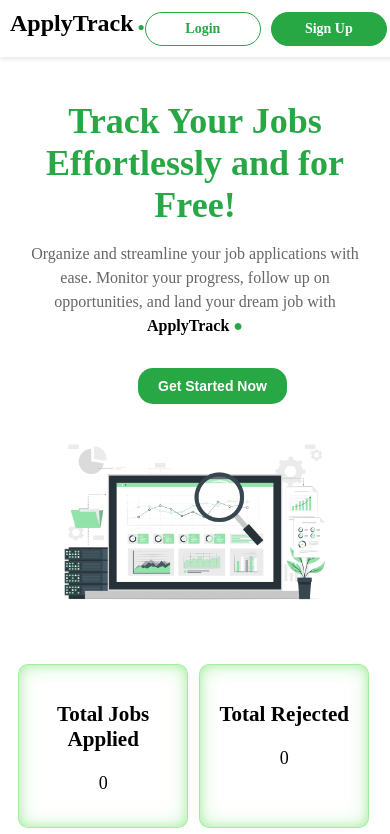
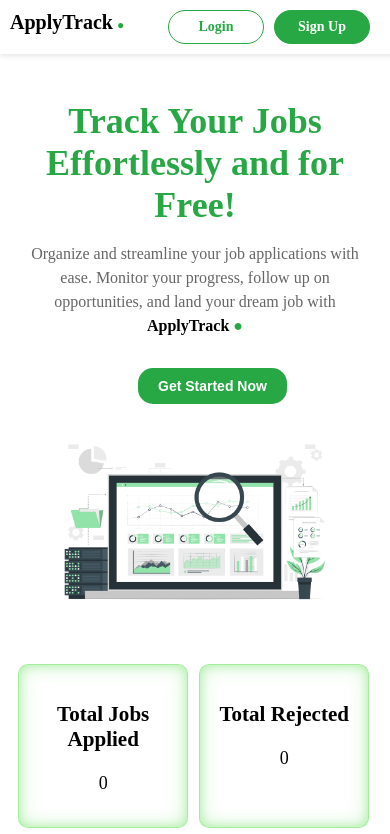
Before and after one commit to BhavyaLikhitha/Job-Tracker, a React (Vite) app in the folder client/: page / in a window 390 px wide. Shown: the top 834 px of the page. Built offline with nearby package versions, Linux system fonts and the light colour scheme.

Commit message:
added responsive nav

```diff
--- a/client/src/components/navbar/nav.css
+++ b/client/src/components/navbar/nav.css
@@ -173,7 +173,7 @@
     }
 
     .navbar-brand {
-      font-size: 24px; /* Reduce brand name size */
+      font-size: 20px; /* Reduce brand name size */
       margin-bottom: 10px; /* Add spacing between brand and buttons */
     }
 
@@ -182,13 +182,14 @@
     }
 
     .navbar-buttons {
-      margin-right: 20px; /* Remove right margin */
+      margin-left: -50px !important;
+      margin-right: 30px !important; /* Remove right margin */
       gap: 10px; /* Reduce gap between buttons */
       flex-direction: row !important; /* Stack buttons vertically */
     }
 
     .navbar-buttons a {
-      width: 90px; /* Reduce button width */
+      width: 70px !important; /* Reduce button width */
       padding: 8px 12px; /* Adjust padding for smaller buttons */
       font-size: 14px; /* Reduce font size */
     }
```
